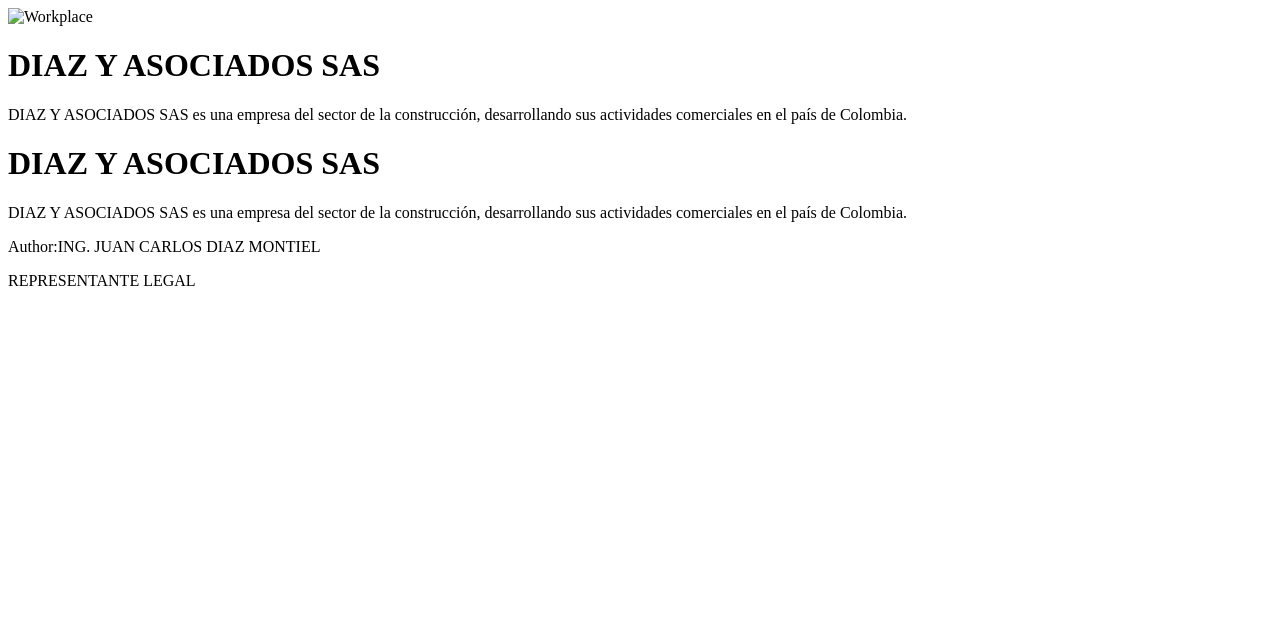
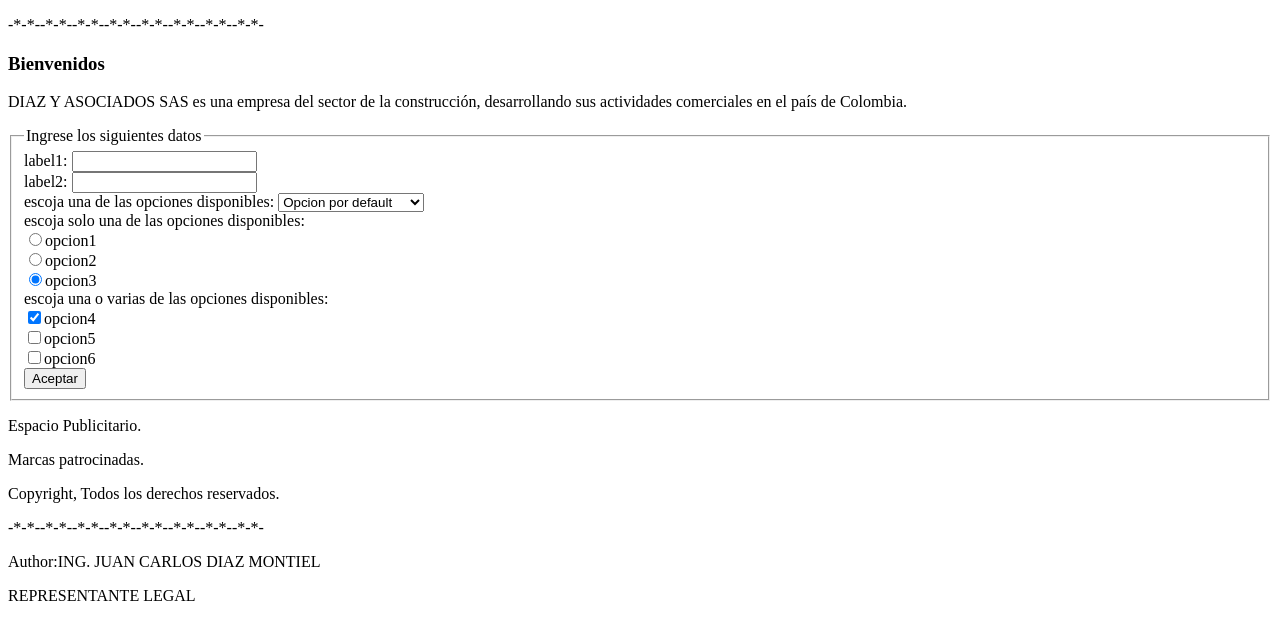
Before and after one commit to jucadimon/diaz_asociados_sas, a plain HTML site: page index.html in a window 1280 px wide. Drawn offline with Linux system fonts and the light colour scheme.

Commit message:
Update index.html
update struct for web page with html5 elements

```diff
--- a/index.html
+++ b/index.html
@@ -1,32 +1,101 @@
 <!DOCTYPE html>
 <html lang="es">
+<!-- Cabecera de la pagina web -->
 <head>
-    <meta charset="utf-8">
-    <link rel="stylesheet" type="text/css" href="estilos/estilos.css">
+    <meta charset="UTF-8">
     <title>DIAZ Y ASOCIADOS SAS</title>
+    <link rel="stylesheet" type="text/css" href="estilovias.css">
 </head>
+<!-- Fin de laCabecera de la pagina web -->
+
+<!-- Inicio Cuerpo de la pagina web -->
 <body>
-    <div id="presentacion">
+    <p>-*-*--*-*--*-*--*-*--*-*--*-*--*-*--*-*-</p>
+    <section id="contenedor"><!-- inicio contenedor principal -->
 
-    <img src="workplace.jpg" alt="Workplace" usemap="#workmap" width="400" height="379">
-    <map name="workmap">
-      <area shape="rect" coords="34,44,270,350" alt="Computer" href="computer.htm">
-      <area shape="rect" coords="290,172,333,250" alt="Phone" href="phone.htm">
-      <area shape="circle" coords="337,300,44" alt="Cup of coffee" href="coffee.htm">
-    </map>
+        <section id="banner"><!-- inicio banner -->
+            <!--imagenes que muestran el logotipo de la pagina-->
+            <h1>Bienvenidos</h1>
+            <p>DIAZ Y ASOCIADOS SAS es una empresa del sector de la construcción, desarrollando sus actividades comerciales en el país de Colombia.</p>
+        </section><!-- fin banner -->
 
-    <h1>DIAZ Y ASOCIADOS SAS</h1>
-    <p>DIAZ Y ASOCIADOS SAS es una empresa del sector de la construcción, desarrollando sus actividades comerciales en el país de Colombia.</p>
-    </div>
-    <div id=proyectos>
-    <h1>DIAZ Y ASOCIADOS SAS</h1>
-    <p>DIAZ Y ASOCIADOS SAS es una empresa del sector de la construcción, desarrollando sus actividades comerciales en el país de Colombia.</p>
-    </div>
+        <section id="cuerpo"><!-- inicio cuerpo de la pagina -->
+
+            <form>
+                <fieldset><!-- inicio grupo controles -->
+                    <legend>Ingrese los siguientes datos</legend><!-- titulo del grupo controles -->
+                    <div>
+                        <label for="label1">label1:</label>
+                        <input type="text" id="label1"/>
+                    </div>
+                    <div>
+                        <label for="label2">label2:</label>
+                        <input type="text" id="label2"/>
+                    </div>
+                    <div>
+                        <form>
+                        <label for="label3">escoja una de las opciones disponibles:</label>
+                        <select name="seleccion1" id="seleccion1">
+                            <optgroup label="Seleccione una opcion">
+                                <option selected="selected">Opcion por default</option>
+                                <option id="opcion1" value="1">Opcion1</option>
+                                <option id="opcion2" value="2">Opcion2</option>
+                                <option id="opcion3" value="3">Opcion3</option>
+                                <option id="opcion4" value="4">Opcion4</option>
+                            </optgroup>
+                        </select>
+                        </form>
+                    </div>
+                    <div>
+                        <form>
+                            <label for="label4">escoja solo una de las opciones disponibles:</label>
+                            <!--Los controles radio deben llevar el mismo nombre(name) y el mismo tipo, solo cambia el valor -->
+                            <br/>
+                            <input name="seleccion_unica" type="radio" value="opcion1"/>opcion1
+                            <br/>
+                            <input name="seleccion_unica" type="radio" value="opcion2"/>opcion2
+                            <br/>
+                            <input name="seleccion_unica" type="radio" value="opcion3" checked="checked"/>opcion3
+                        </form>
+                    </div>
+                    <div>
+                        <form>
+                            <label for="label5">escoja una o varias de las opciones disponibles:</label>
+                            <!--Los controles radio deben llevar el mismo nombre y el mismo tipo, solo cambia el valor -->
+                            <br/>
+                            <input name="seleccion multiple1" type="checkbox" value="opcion4" checked="checked"/>opcion4
+                            <br/>
+                            <input name="seleccion multiple2" type="checkbox" value="opcion5"/>opcion5
+                            <br/>
+                            <input name="seleccion multiple3" type="checkbox" value="opcion6"/>opcion6
+                        </form>
+                    </div>
+                    <div>
+                        <input type="button" id="boton1" value="Aceptar" onclick="alert('Informacion cargada')"
+                        onerror="alert('No se puedo cargar, intente de nuevo')"/>
+                    </div>
+                </fieldset><!-- fin grupo controles -->
+            </form>
+        </section><!-- fin cuerpo de la pagina -->
+
+        <section id="publicidad"><!-- inicio publicidad de la pagina -->
+            <div>
+                <p>Espacio Publicitario.</p>
+                <p>Marcas patrocinadas.</p>
+                <p>Copyright, Todos los derechos reservados.</p>
+            </div>
+        </section><!-- fin publicidad de la pagina -->
+
+    </section><!-- fin contenedor principal -->
 </body>
+<!-- Finaliza Cuerpo de la pagina web -->
 
+<!-- Inicia Pie de la pagina web -->
 <footer>
+    <p>-*-*--*-*--*-*--*-*--*-*--*-*--*-*--*-*-</p>
     <p>Author:ING. JUAN CARLOS DIAZ MONTIEL</p>
     <p>REPRESENTANTE LEGAL</p>
 </footer>
+<!-- Finaliza Pie de la pagina web -->
 
 </html>
```
